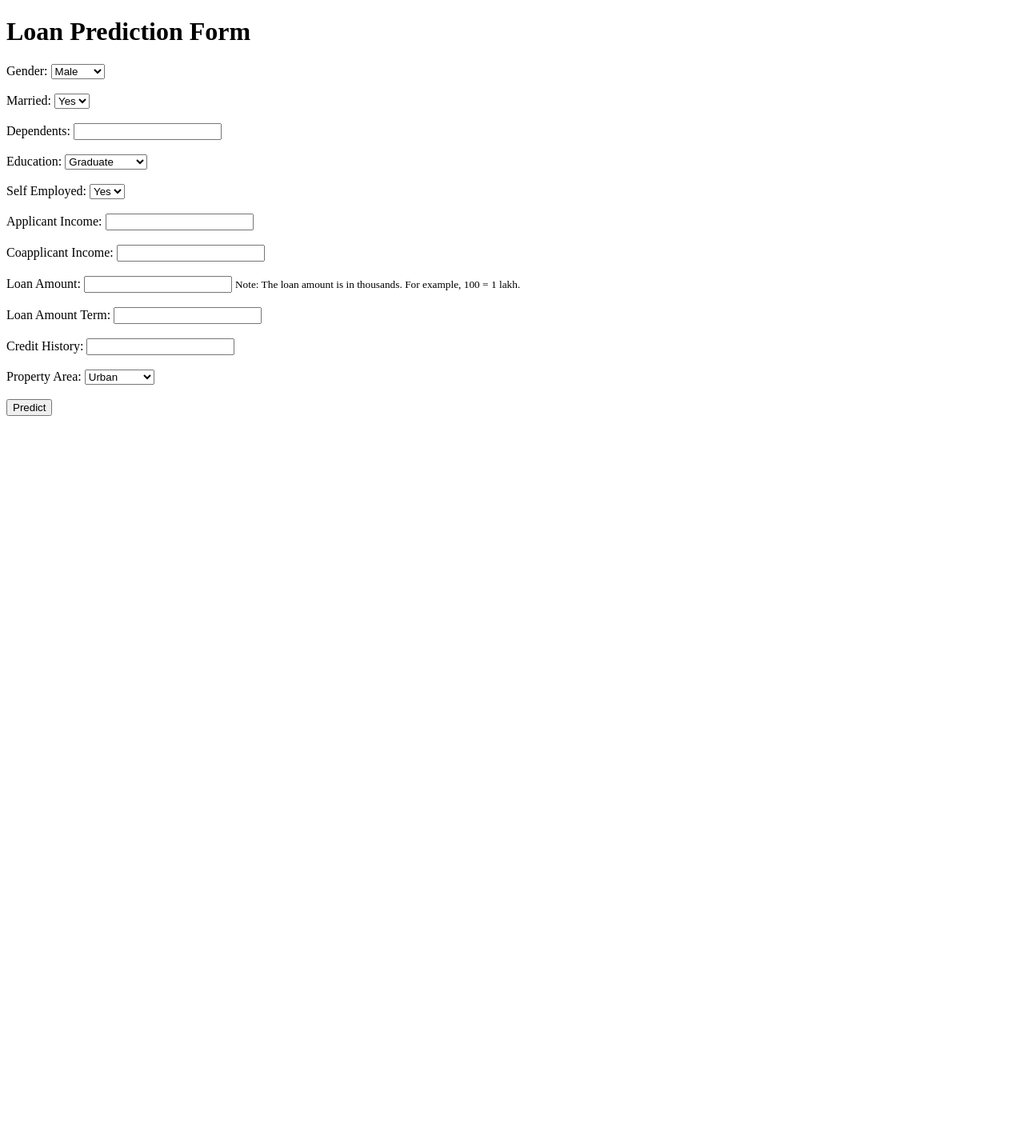
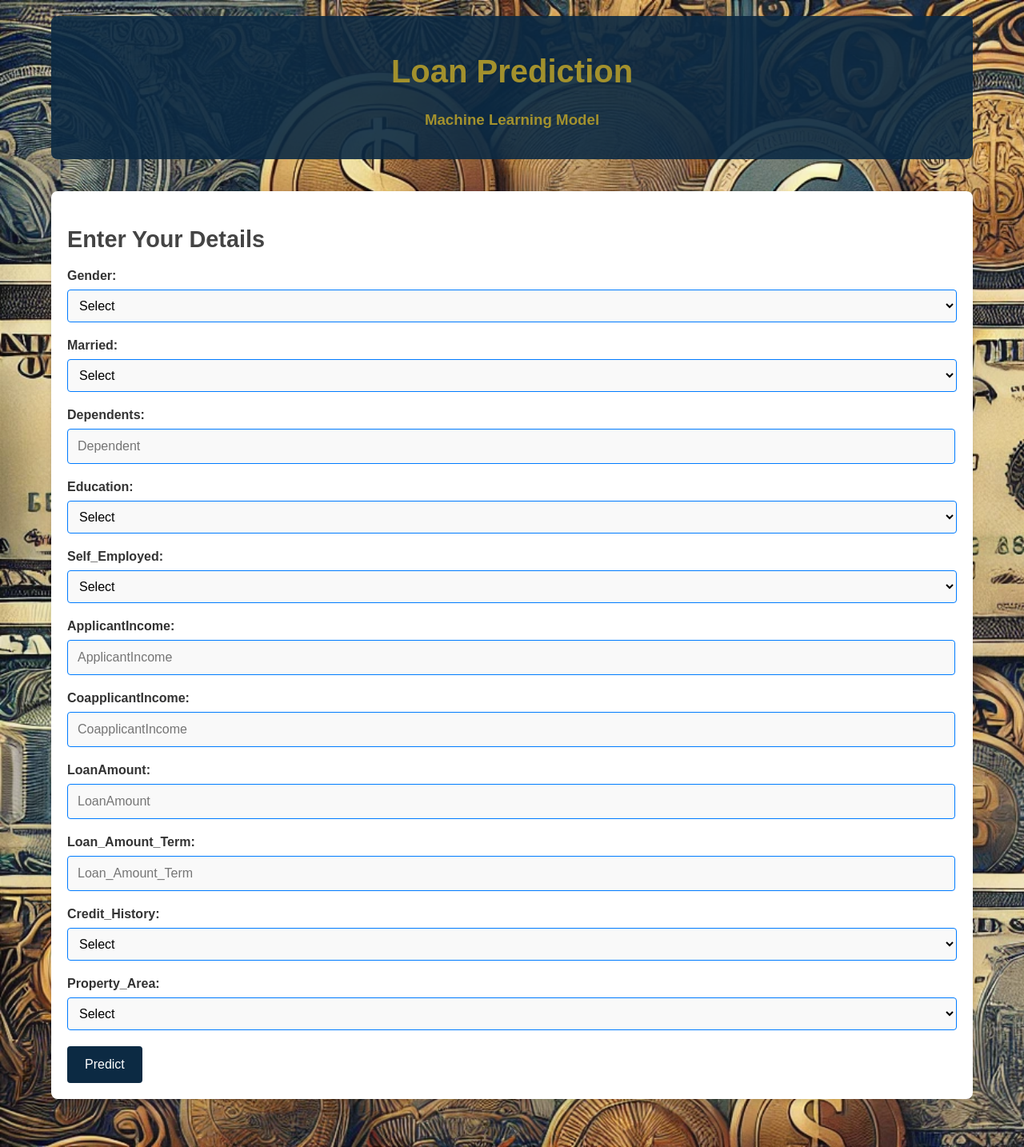
Before and after one commit to AmeyCodes45/Loan_Pred_Model, a Flask app: page / in a window 1280 px wide. Shown: the whole page at 80% size. Before the commit the page ends 520 px from the top, so only its background shows below. Run offline with Flask 3, Linux system fonts and the light colour scheme; parts of the project's set-up code (start-up, migrations or seed data) failed here and were passed over.

Commit message:
Updated all files with latest changes

```diff
--- a/app.py
+++ b/app.py
@@ -26,7 +26,7 @@ def predict():
         'Self_Employed': request.form['Self_Employed'],
         'ApplicantIncome': float(request.form['ApplicantIncome']),
         'CoapplicantIncome': float(request.form['CoapplicantIncome']),
-        'LoanAmount': float(request.form['LoanAmount']),
+        'LoanAmount': float(request.form['LoanAmount'])/ 1000,
         'Loan_Amount_Term': float(request.form['Loan_Amount_Term']),
         'Credit_History': float(request.form['Credit_History']),
         'Property_Area': request.form['Property_Area']
--- a/templates/index.html
+++ b/templates/index.html
@@ -1,62 +1,107 @@
 <!DOCTYPE html>
-<html>
+<html lang="en">
 <head>
+    <meta charset="UTF-8">
+    <meta name="viewport" content="width=device-width, initial-scale=1.0">
     <title>Loan Prediction</title>
+    <link rel="stylesheet" href="style.css">
 </head>
 <body>
-    <h1>Loan Prediction Form</h1>
-    <form action="/predict" method="POST">
+    <div class="container">
+        <header class="header">
+            <h1>Loan Prediction </h1>
+            <h3>Machine Learning Model</h3>
+        </header>
+        <section class="form-section">
+            <h2>Enter Your Details</h2>
+            <form action="result.html" method="post">
+                <div class="form-group">
                     <label for="Gender">Gender:</label>
                     <select name="Gender" required>
+                        <option value="" disabled selected>Select</option>
                         <option value="Male">Male</option>
                         <option value="Female">Female</option>
-        </select><br><br>
+                    </select>
+                </div>
 
+                <div class="form-group">
                     <label for="Married">Married:</label>
                     <select name="Married" required>
+                        <option value="" disabled selected>Select</option>
+                        <option value="Yes">Married</option>
+                        <option value="No">Unmarried</option>
+                    </select>
+                </div>
+
+                <div class="form-group">
+                    <label for="Dependents">Dependents: </label>
+                    <input type="number" name="depemdent" placeholder="Dependent" required>
+
+                </div>
+
+                <div class="form-group">
+                    <label for="education">Education:</label>
+                    <select name="education" required>
+                        <option value="" disabled selected>Select</option>
+                        <option value="Graduate">Graduate</option>
+                        <option value="Not Graduate">Not Graduate</option>
+                    </select>
+                </div>
+
+                <div class="form-group">
+                    <label for="Self_Employed">Self_Employed:</label>
+                    <select name="Self_Employed" required>
+                        <option value="" disabled selected>Select</option>
                         <option value="Yes">Yes</option>
                         <option value="No">No</option>
-        </select><br><br>
+                    </select>
+                </div>
 
-        <label for="Dependents">Dependents:</label>
-        <input type="text" name="Dependents" required><br><br>
+                <div class="form-group">
+                    <label for="ApplicantIncome">ApplicantIncome:</label>
+                    <input type="number" name="ApplicantIncome" placeholder="ApplicantIncome" required>
 
-        <label for="Education">Education:</label>
-        <select name="Education" required>
-            <option value="Graduate">Graduate</option>
-            <option value="Not Graduate">Not Graduate</option>
-        </select><br><br>
+                </div>
 
-        <label for="Self_Employed">Self Employed:</label>
-        <select name="Self_Employed" required>
-            <option value="Yes">Yes</option>
-            <option value="No">No</option>
-        </select><br><br>
+                <div class="form-group">
+                    <label for="CoapplicantIncome">CoapplicantIncome:</label>
+                    <input type="number" name="CoapplicantIncome" placeholder="CoapplicantIncome" required>
 
-        <label for="ApplicantIncome">Applicant Income:</label>
-        <input type="number" name="ApplicantIncome" required><br><br>
+                </div>
 
-        <label for="CoapplicantIncome">Coapplicant Income:</label>
-        <input type="number" name="CoapplicantIncome" required><br><br>
+                <div class="form-group">
+                    <label for="LoanAmount">LoanAmount:</label>
+                    <input type="number" name="LoanAmount" placeholder="LoanAmount" required>
 
-        <label for="LoanAmount">Loan Amount:</label>
-        <input type="number" name="LoanAmount" required>
-        <small>Note: The loan amount is in thousands. For example, 100 = 1 lakh.</small><br><br>
+                </div>
 
-        <label for="Loan_Amount_Term">Loan Amount Term:</label>
-        <input type="number" name="Loan_Amount_Term" required><br><br>
+                <div class="form-group">
+                    <label for="Loan_Amount_Term">Loan_Amount_Term:</label>
+                    <input type="number" name="Loan_Amount_Term" placeholder="Loan_Amount_Term" required>
 
-        <label for="Credit_History">Credit History:</label>
-        <input type="number" name="Credit_History" step="0.1" required><br><br>
+                </div>
 
-        <label for="Property_Area">Property Area:</label>
+                <div class="form-group">
+                    <label for="Credit_History">Credit_History:</label>
+                    <select name="Credit_History" required>
+                        <option value="" disabled selected>Select</option>
+                        <option value="1">Good</option>
+                        <option value="0">Bad</option>
+                    </select>
+                </div>
+
+                <div class="form-group">
+                    <label for="Property_Area">Property_Area:</label>
                     <select name="Property_Area" required>
+                        <option value="" disabled selected>Select</option>
                         <option value="Urban">Urban</option>
                         <option value="Semiurban">Semiurban</option>
                         <option value="Rural">Rural</option>
-        </select><br><br>
-
-        <button type="submit">Predict</button>
+                    </select>
+                </div>
+                <button type="submit" class="submit-btn">Predict</button>
             </form>
+        </section>
+    </div>
 </body>
 </html>
--- /dev/null
+++ b/templates/style.css
@@ -0,0 +1,126 @@
+/* General Reset */
+body {
+    margin: 0;
+    padding: 0;
+    font-family: Arial, sans-serif;
+    background: linear-gradient(120deg, #f8f8f8, #e0e0e0);
+    color: #333;
+    background-image: url("dollar.webp");
+    background-size: cover;
+
+}
+
+.container {
+    width: 90%;
+    max-width: 1200px;
+    margin: 0 auto;
+    padding: 20px;
+}
+
+/* Header */
+.header {
+    text-align: center;
+    margin-bottom: 40px;
+    /* background-color: #007BFF; */
+    background-color: rgb(12, 42, 67,0.9);
+    /* color: #fff; */
+    color: #a3912d;
+    padding: 20px;
+    border-radius: 8px;
+}
+
+.header h1 {
+    font-size: 2.5rem;
+}
+
+/* Form Section */
+.form-section {
+    background: #fff;
+    padding: 20px;
+    border-radius: 8px;
+    box-shadow: 0 4px 6px rgba(0, 0, 0, 0.1);
+    margin-bottom: 40px;
+}
+.form-section h2 {
+    font-size: 1.8rem;
+    margin-bottom: 20px;
+    color: #444;
+}
+.form-group {
+    margin-bottom: 20px;
+}
+.form-group label {
+    display: block;
+    font-weight: bold;
+    margin-bottom: 8px;
+}
+.form-group select {
+    width: 100%;
+    padding: 10px;
+    font-size: 1rem;
+    background-color: #f9f9f9;
+    border: 1px solid #007BFF;
+    border-radius: 4px;
+}
+.form-group input{
+    width: 97.5%;
+    padding: 12px;
+    font-size: 1rem;
+    background-color: #f9f9f9;
+    border: 1px solid #007BFF;
+    border-radius: 4px;
+}
+.submit-btn {
+    /* background-color: #28a745; */
+    background-color: #0c2a43;
+    color: #fff;
+    /* border: 2px solid #1e7e34; */
+    border: 2px solid #0c2a43;
+    padding: 12px 20px;
+    font-size: 1rem;
+    border-radius: 4px;
+    cursor: pointer;
+    text-align: center;
+    display: inline-block;
+}
+.submit-btn:hover {
+    /* background-color: #1e7e34; */
+    background-color: #0c2a43db;
+}
+
+/* Result Section */
+.result-section {
+    background: #fff;
+    padding: 20px;
+    border-radius: 8px;
+    box-shadow: 0 4px 6px rgba(0, 0, 0, 0.1);
+    text-align: center;
+}
+.result-section h2 {
+    font-size: 1.8rem;
+    margin-bottom: 20px;
+    color: #444;
+}
+.result-section h3 {
+    font-size: 1.5rem;
+    margin-bottom: 10px;
+    color: #666;
+}
+.result {
+    font-size: 1.8rem;
+    font-weight: bold;
+    color: green;
+    margin-bottom: 20px;
+}
+.return-home {
+    display: inline-block;
+    background-color: #007BFF;
+    color: #fff;
+    padding: 10px 20px;
+    font-size: 1rem;
+    border-radius: 4px;
+    text-decoration: none;
+}
+.return-home:hover {
+    background-color: #0056b3;
+}
```
Also changed, not shown: templates/result.html (+14 -4 lines), templates/dollar.webp (added). Lines whose indentation alone changed are shown as unchanged.
